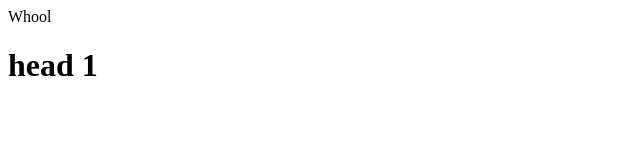
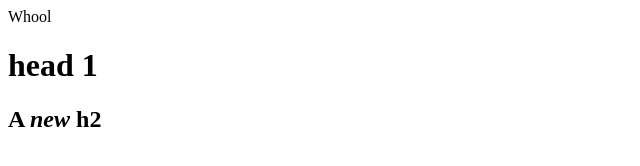
Before and after one commit to glss21/Test, a plain HTML site: page index.html in a window 1280 px wide. Shown: the whole page, without its empty margins (0-640 px from the left). Drawn offline with Linux system fonts and the light colour scheme.

Commit message:
new h2 and em

```diff
--- a/index.html
+++ b/index.html
@@ -6,5 +6,6 @@
   </head>
   <body>
  <h1>head 1</h1>
+ <h2 >A <em>new</em> h2</h2>
   </body>
 </html>
```
